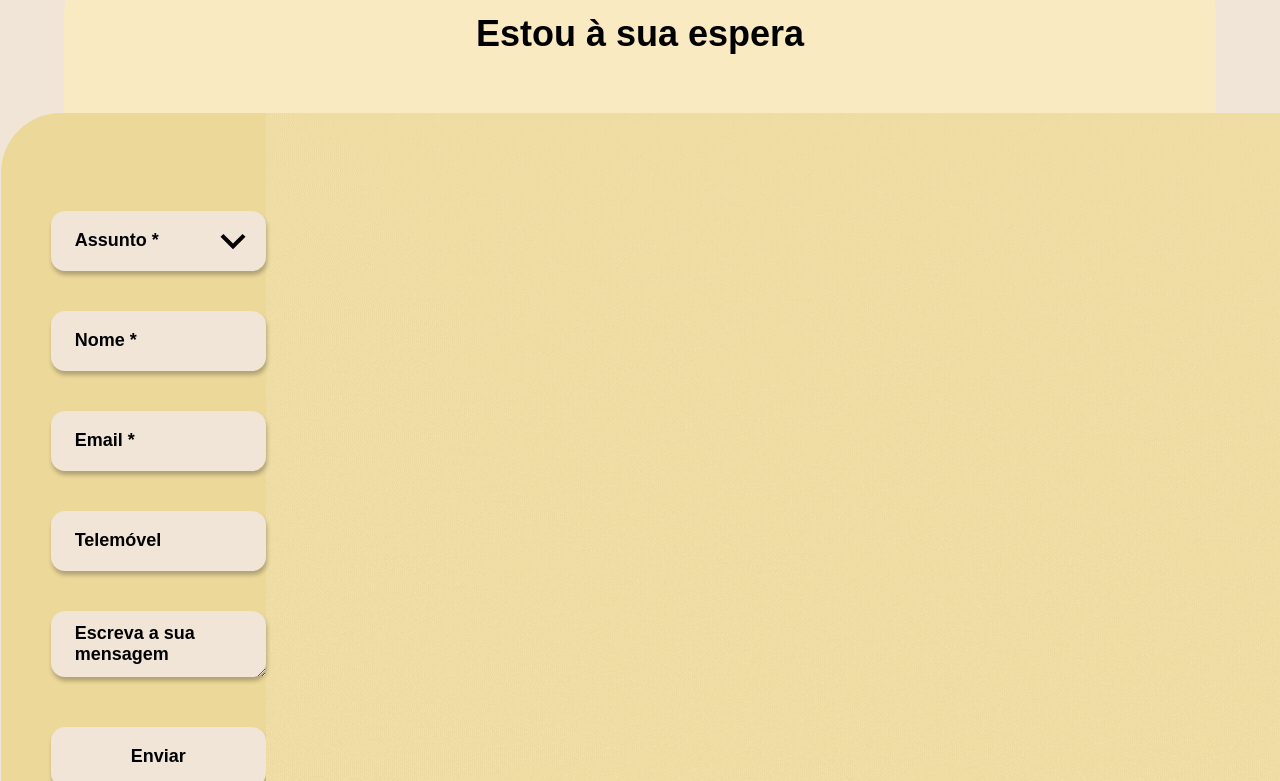
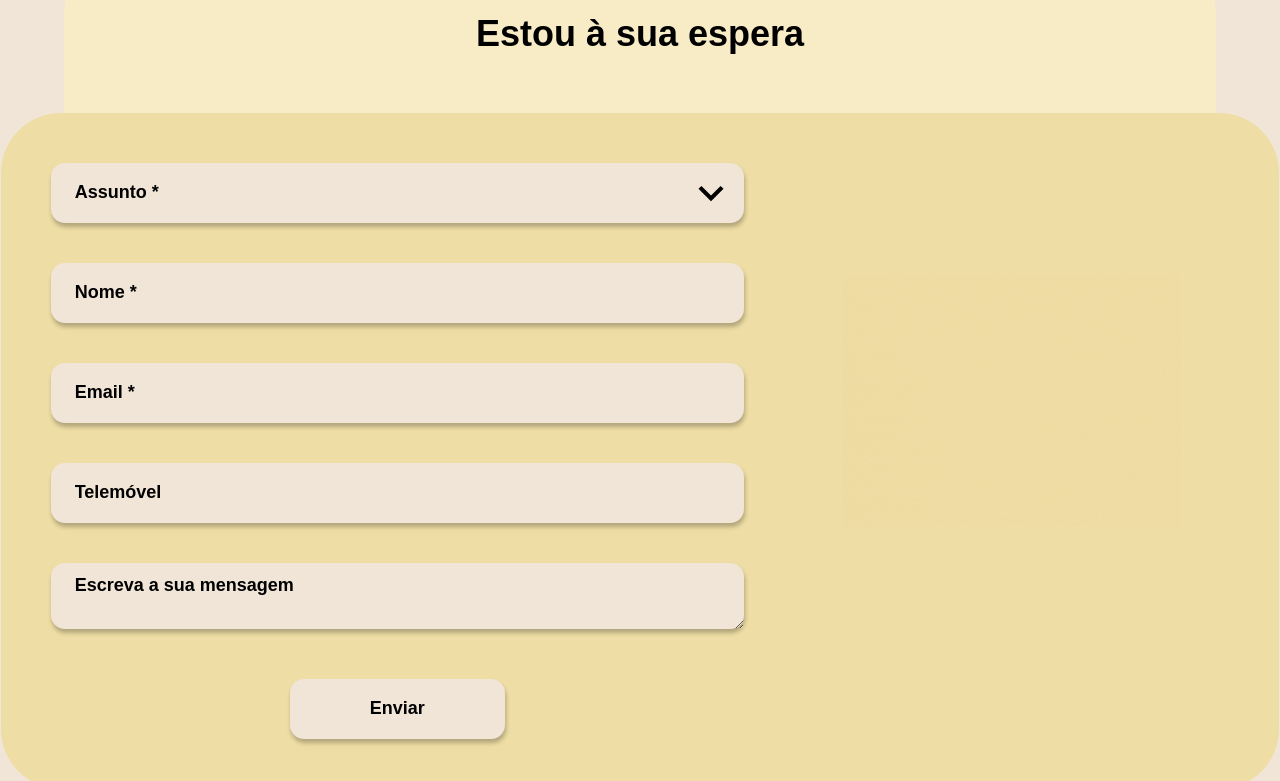
Before and after one commit to Mafaldaandre/RenatoMeloConsultor, a React (Create React App) app: page /contactMe in a window 1280 px wide. Shown: the part 359-1140 px from the top of the page. Built offline with nearby package versions, Linux system fonts and the light colour scheme.

Commit message:
correçoes

```diff
--- a/src/components/header/Header.tsx
+++ b/src/components/header/Header.tsx
@@ -29,7 +29,7 @@ export const Header = () => {
           <source src={logo} type="video/mp4" />
           Seu navegador não suporta a tag de vídeo.
         </LogoVideo> */}
-        ^
+
         <LogoImage src={logogif} alt="logo" />
       </Options>
 
--- a/src/components/loading/style.ts
+++ b/src/components/loading/style.ts
@@ -4,7 +4,7 @@ export const LoadingContainer = styled.div`
   width: 90%;
   margin: auto;
   border-radius: 60px;
-  background: #f9eac1;
+  background: #f8ecc6;
   margin-top: 5%;
   margin-bottom: 5%;
   text-align: center;
--- a/src/index.css
+++ b/src/index.css
@@ -118,7 +118,7 @@ h1, h2, h4, label,span, p {
 
 @media screen and (max-width: 375px) {
   body {
-    background-color: #f9eac1;
+    background-color:#f8ecc6;
   ;
   }
 }
--- a/src/pages/contactMe/style.ts
+++ b/src/pages/contactMe/style.ts
@@ -11,7 +11,7 @@ export const BackgroundTanks = styled.div`
   width: 90%;
   margin: auto;
   border-radius: 60px;
-  background: #f9eac1;
+  background: #f8ecc6;
   margin-top: 5%;
   margin-bottom: 5%;
   position: relative;
@@ -40,7 +40,7 @@ export const Background = styled.div`
   margin: auto;
   border-radius: 60px;
   min-height: 100vh;
-  background: #f9eac1;
+  background: #f8ecc6;
   margin-top: 5%;
   margin-bottom: 5%;
   @media screen and (max-width: 767px) {
@@ -50,9 +50,8 @@ export const Background = styled.div`
 
 export const Form = styled.form`
   padding-bottom: 50px;
-
   margin: 50px 0px;
-  @media screen and (max-width: 767px) {
+  @media screen and (max-width: 991px) {
     padding-bottom: 30px;
     margin: 30px 0px;
   }
@@ -63,7 +62,7 @@ export const CenterImage = styled.div`
   position: relative;
   width: 111%;
   left: -5.5%;
-  background-color: #ecd899;
+  background-color: #eedda4;
   margin: 50px 0px;
   display: flex;
   justify-content: space-around;
@@ -105,13 +104,11 @@ const moveInCircle = keyframes`
 `;
 
 export const CenterImageTanks = styled.div`
-  background: url(${require("../../assets/imageBackground.png")});
+  background-color: #eedda4;
   border-radius: 60px;
   width: 111%;
   left: -5.5%;
   margin: 50px;
-  background-size: cover;
-  background-repeat: no-repeat;
   display: flex;
   justify-content: space-around;
   align-items: center;
@@ -135,7 +132,7 @@ export const CenterImageTanks = styled.div`
 `;
 
 export const FormContainer = styled.div`
-  width: 50%;
+  width: 100%;
   text-align: center;
   margin-top: 10px;
 
@@ -149,6 +146,9 @@ export const FormContainer = styled.div`
 `;
 
 export const VideoContainer = styled.div`
+  width: 70%;
+  display: flex;
+  justify-content: center;
   @media screen and (max-width: 991px) {
     width: 100%;
     display: flex;
@@ -172,12 +172,12 @@ export const VideoContainer = styled.div`
 // `;
 
 export const Image = styled.img`
-  pointer-events: none;
-  &::-webkit-media-controls {
-    display: none !important;
-  }
+  width: 80%;
+  padding-left: 50px;
+  padding-bottom: 100px;
   @media screen and (max-width: 991px) {
-    width: 27%;
+    width: 50%;
+    padding: 0;
   }
 `;
 export const InputContainer = styled.div`
@@ -196,9 +196,9 @@ export const Input = styled.input<InputContainerProps>`
   align-items: center;
   gap: 10px;
   border-radius: 14px;
-  border: ${(props) => (props.hasfocus ? "2px solid #f1cb50" : "none")};
+  border: ${(props) => (props.hasfocus ? "2px solid #f7d15b" : "none")};
   background-color: ${(props) =>
-    props.hasfocus ? "#ecd899" : " rgb(240 , 229, 215);"};
+    props.hasfocus ? "#eedda4" : " rgb(240 , 229, 215);"};
   height: 60px;
   box-shadow: 1px 4px 4px 0px rgba(0, 0, 0, 0.25);
   outline: none;
@@ -208,7 +208,7 @@ export const Input = styled.input<InputContainerProps>`
   border: ${(props) => (props.haserror ? "1px solid #d14d4d" : "")};
   &::placeholder {
     font-size: 18px;
-    background-color: ${(props) => (props.hasfocus ? "#ecd899" : "")};
+    background-color: ${(props) => (props.hasfocus ? "#eedda4" : "")};
     font-family: "Poppins", sans-serif;
     font-weight: 600;
     color: black;
@@ -217,7 +217,7 @@ export const Input = styled.input<InputContainerProps>`
 
   &:hover {
     background-color: ${(props) =>
-      props.hasfocus ? "rgb(240 , 229, 215)" : "#f9eac1"};
+      props.hasfocus ? "rgb(240 , 229, 215)" : "#f8ecc6"};
   }
   &:-webkit-autofill,
   &:-webkit-autofill:hover,
@@ -237,12 +237,12 @@ export const Label = styled.label<InputContainerProps>`
   left: 3%;
   font-size: 12px;
   transition: top 0.3s, font-size 0.3s;
-  background-color: ${(props) => (props.hasfocus ? "#ecd899" : "")};
+  background-color: ${(props) => (props.hasfocus ? "#eedda4" : "")};
   padding: 0 20px;
   font-family: Poppins, sans-serif;
   font-weight: 600;
   color: black;
-  border: 1px solid #f1cb50;
+  border: 1px solid #f7d15b;
   opacity: ${(props) => (props.hasfocus ? "1" : "0")};
   border-radius: 10px;
 `;
@@ -264,9 +264,9 @@ export const TextArea = styled.textarea<InputContainerProps>`
   font-weight: 600;
   width: 100%;
   border-radius: 14px;
-  border: ${(props) => (props.hasfocus ? "2px solid #f1cb50" : "none")};
+  border: ${(props) => (props.hasfocus ? "2px solid ##f7d15b" : "none")};
   background-color: ${(props) =>
-    props.hasfocus ? "#ecd899" : " rgb(240, 229, 215);"};
+    props.hasfocus ? "#eedda4" : " rgb(240, 229, 215);"};
   min-height: 60px;
   box-shadow: 1px 4px 4px 0px rgba(0, 0, 0, 0.25);
   outline: none;
@@ -274,7 +274,7 @@ export const TextArea = styled.textarea<InputContainerProps>`
   cursor: pointer;
   &::placeholder {
     font-size: 18px;
-    background-color: ${(props) => (props.hasfocus ? "#ecd899" : "")};
+    background-color: ${(props) => (props.hasfocus ? "#eedda4" : "")};
     font-family: "Poppins", sans-serif;
     font-weight: 600;
     color: black;
@@ -282,7 +282,7 @@ export const TextArea = styled.textarea<InputContainerProps>`
   }
   &:hover {
     background-color: ${(props) =>
-      props.hasfocus ? "rgb(240 , 229, 215)" : "#f9eac1"};
+      props.hasfocus ? "rgb(240 , 229, 215)" : "#f8ecc6"};
   }
   @media screen and (max-width: 991px) {
     font-size: 16px;
@@ -305,7 +305,7 @@ export const ButtonOptions = styled.div<InputContainerProps>`
   cursor: pointer;
   box-shadow: 1px 4px 4px 0px rgba(0, 0, 0, 0.25);
   &:hover {
-    background-color: #f9eac1;
+    background-color: #f8ecc6;
   }
   ${(props) =>
     props.isopen &&
@@ -344,7 +344,7 @@ export const Options = styled.li`
   display: flex;
   align-items: center;
   &:hover {
-    background-color: #f9eac1;
+    background-color: #f8ecc6;
   }
   @media screen and (max-width: 991px) {
     font-size: 16px;
@@ -368,8 +368,8 @@ export const ToSend = styled.button`
   transition: transform 0.3s ease-in-out;
 
   &:hover {
-    background-color: #f9eac1;
-    border: 2px solid #f1cb50;
+    background-color: #f8ecc6;
+    border: 2px solid #f7d15b;
     transform: scale(1.02);
   }
   @media screen and (max-width: 991px) {
@@ -390,7 +390,7 @@ export const Link = styled(NavLink)`
   width: 215px;
   height: 60px;
   border-radius: 14px;
-  background-color: #ecd899;
+  background-color: #eedda4;
   font-family: "Poppins", sans-serif;
   font-weight: 600;
   font-size: 18px;
@@ -402,8 +402,8 @@ export const Link = styled(NavLink)`
   align-items: center;
   justify-content: center;
   &:hover {
-    background-color: #f9eac1;
-    border: 2px solid #f1cb50;
+    background-color: #f8ecc6;
+    border: 2px solid #f7d15b;
     transform: scale(1.02);
   }
   @media screen and (max-width: 991px) {
--- a/src/pages/errorPage/style.ts
+++ b/src/pages/errorPage/style.ts
@@ -58,8 +58,8 @@ export const Link = styled(NavLink)`
   align-items: center;
   justify-content: center;
   &:hover {
-    background-color: #f9eac1;
-    border: 2px solid #f1cb50;
+    background-color: #f8ecc6;
+    border: 2px solid #f7d15b;
     transform: scale(1.02);
   }
 
--- a/src/pages/housing/style.ts
+++ b/src/pages/housing/style.ts
@@ -12,7 +12,7 @@ export const Background = styled.div<StyledComponentProps>`
   width: 90%;
   margin: auto;
   border-radius: 60px;
-  background: #f9eac1;
+  background: #f8ecc6;
   margin-top: 5%;
   margin-bottom: 5%;
   position: relative;
@@ -42,9 +42,7 @@ export const CenterImage = styled.div<StyledComponentProps>`
   position: absolute;
   width: 111%;
   left: -5.5%;
-  background: url(${require("../../assets/imageBackground.png")});
-  background-size: cover;
-  background-repeat: no-repeat;
+  background-color: #eedda4;
   height: 675px;
   margin: 0;
   top: 50%;
@@ -90,14 +88,8 @@ export const ConteinerNoFavorites = styled.div`
 
 export const VideoFavorites = styled.img`
   border-radius: 999px;
+  width: 50%;
   margin: 50px;
-  pointer-events: none;
-  &::-webkit-media-controls {
-    display: none !important;
-  }
-  @media screen and (max-width: 767px) {
-    width: 70%;
-  }
 `;
 
 export const CardContainer = styled.div<StyledComponentProps>`
@@ -237,7 +229,7 @@ export const HeartIcon = styled(FavoriteOutlinedIcon)`
   cursor: pointer;
   &:hover {
     transform: scale(1.3);
-    color: #f9eac1;
+    color: #f8ecc6;
   }
 
   @media screen and (max-width: 767px) {
--- a/src/pages/housingdetails/style.ts
+++ b/src/pages/housingdetails/style.ts
@@ -8,7 +8,7 @@ export const Background = styled.div`
   width: 90%;
   margin: auto;
   border-radius: 60px;
-  background: #f9eac1;
+  background: #f8ecc6;
   margin-top: 5%;
   margin-bottom: 5%;
 
@@ -35,7 +35,7 @@ export const CenterImage = styled.div`
   position: relative;
   width: 111%;
   left: -5.5%;
-  background-color: #ecd899;
+  background-color: #eedda4;
   height: 100%;
   display: flex;
   flex-direction: column;
@@ -245,7 +245,7 @@ export const CloseIcon = styled(CloseOutlinedIcon)`
   right: 2%;
   position: absolute;
   top: 3%;
-  color: #f1cb50;
+  color: #f7d15b;
   box-shadow: 1px 4px 4px 0px rgba(0, 0, 0, 0.25);
   z-index: 2;
   cursor: pointer;
@@ -254,7 +254,7 @@ export const CloseIcon = styled(CloseOutlinedIcon)`
 export const NavigationButtonExpandeBack = styled(ArrowBackIosRoundedIcon)`
   z-index: 2;
   cursor: pointer;
-  color: #f1cb50;
+  color: #f7d15b;
   margin-left: 100px;
   box-shadow: 1px 4px 4px 0px rgba(0, 0, 0, 0.25);
   @media screen and (max-width: 1200px) {
@@ -274,7 +274,7 @@ export const NavigationButtonExpandeForward = styled(
   margin-right: 100px;
   z-index: 2;
   cursor: pointer;
-  color: #f1cb50;
+  color: #f7d15b;
   box-shadow: 1px 4px 4px 0px rgba(0, 0, 0, 0.25);
 
   @media screen and (max-width: 1200px) {
@@ -323,7 +323,7 @@ export const Thumbnail = styled.img<{ active: boolean }>`
   border: 2px solid gray;
   cursor: pointer;
   aspect-ratio: 3/2;
-  border: ${(props) => (props.active ? "2px solid #f1cb50" : "none")};
+  border: ${(props) => (props.active ? "2px solid #f7d15b" : "none")};
 `;
 
 export const CarouselContainerExpande = styled.div`
@@ -375,7 +375,7 @@ export const Counter = styled.div`
 `;
 
 export const CounterExpande = styled.div`
-  color: #f1cb50;
+  color: #f7d15b;
   display: flex;
   font-size: 24px;
   font-family: "Poppins", sans-serif;
@@ -406,7 +406,7 @@ export const Back = styled(NavLink)`
   width: 215px;
   height: 60px;
   border-radius: 14px;
-  background-color: #ecd899;
+  background-color: #eedda4;
   font-family: "Poppins", sans-serif;
   font-weight: 600;
   font-size: 18px;
@@ -418,8 +418,8 @@ export const Back = styled(NavLink)`
   align-items: center;
   justify-content: center;
   &:hover {
-    background-color: #f9eac1;
-    border: 2px solid #f1cb50;
+    background-color: #f8ecc6;
+    border: 2px solid #f7d15b;
     transform: scale(1.02);
   }
 
--- a/src/pages/initialPage/style.ts
+++ b/src/pages/initialPage/style.ts
@@ -4,7 +4,7 @@ export const BackgroundInitialPage = styled.div`
   width: 90%;
   margin: auto;
   border-radius: 60px;
-  background: #f9eac1;
+  background: #f8ecc6;
   margin-top: 5%;
   margin-bottom: 5%;
 
@@ -123,7 +123,7 @@ export const ContentInitialPage = styled.div`
   width: 111%;
   left: -5.5%;
   position: relative;
-  background-color: #ecd899;
+  background-color: #eedda4;
   opacity: 0;
   transform: translateY(20px);
   transition: opacity 1s ease-in-out, transform 1s ease-in-out;
--- a/src/pages/services/style.ts
+++ b/src/pages/services/style.ts
@@ -8,7 +8,7 @@ export const BackgroundServices = styled.div`
   width: 90%;
   margin: auto;
   border-radius: 60px;
-  background: #f9eac1;
+  background: #f8ecc6;
   margin-top: 5%;
   margin-bottom: 5%;
 
@@ -39,7 +39,7 @@ export const Image = styled.img`
 
   @media screen and (max-width: 576px) {
     width: 296px;
-    height: 323px;
+    height: 229px;
   }
 `;
 
@@ -50,7 +50,7 @@ export const ContentServicesBackground = styled.div<ContentProps>`
   width: 106%;
   left: -3%;
   position: relative;
-  background-color: #ecd899;
+  background-color: #eedda4;
   height: 100%;
   padding: 54px 82px;
   opacity: 0;
```
Also changed, not shown: src/components/header/style.ts (+4 -4 lines), 1 other file (tests, documents, lock files or other folders).
